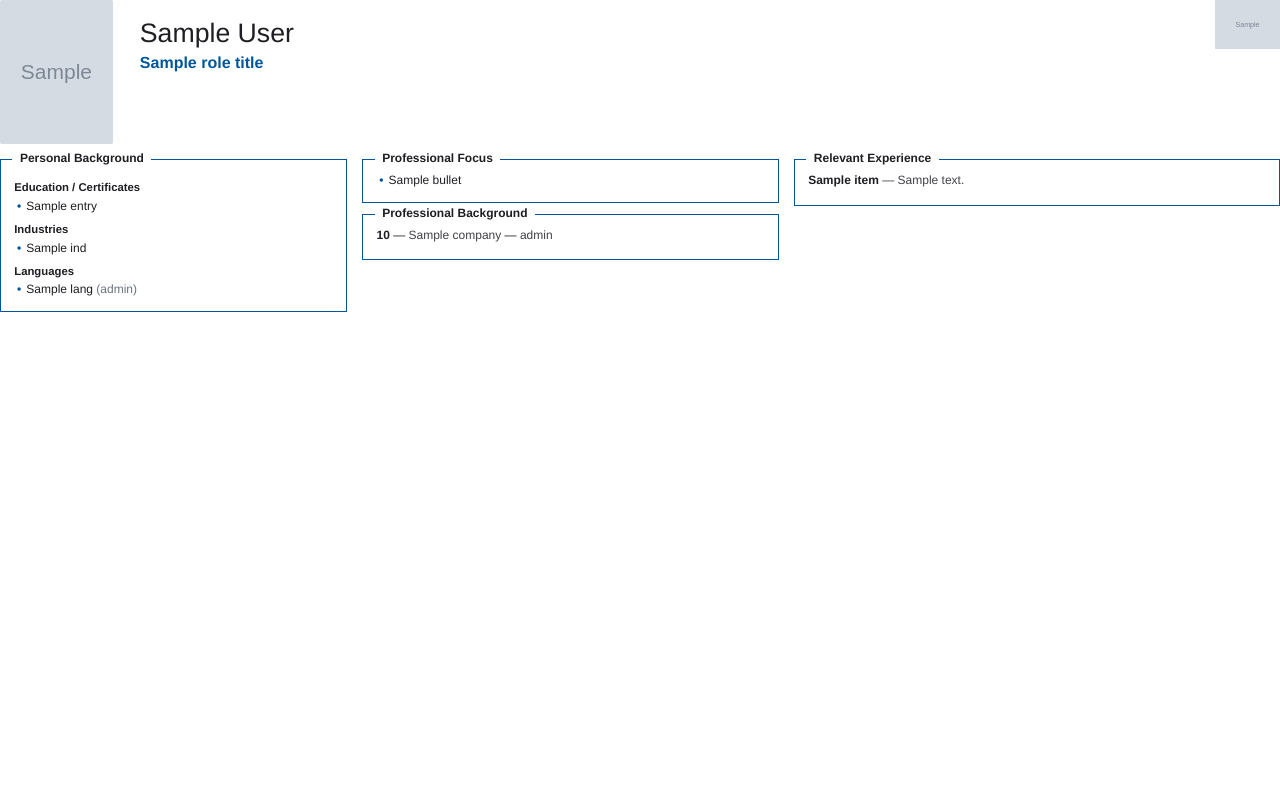
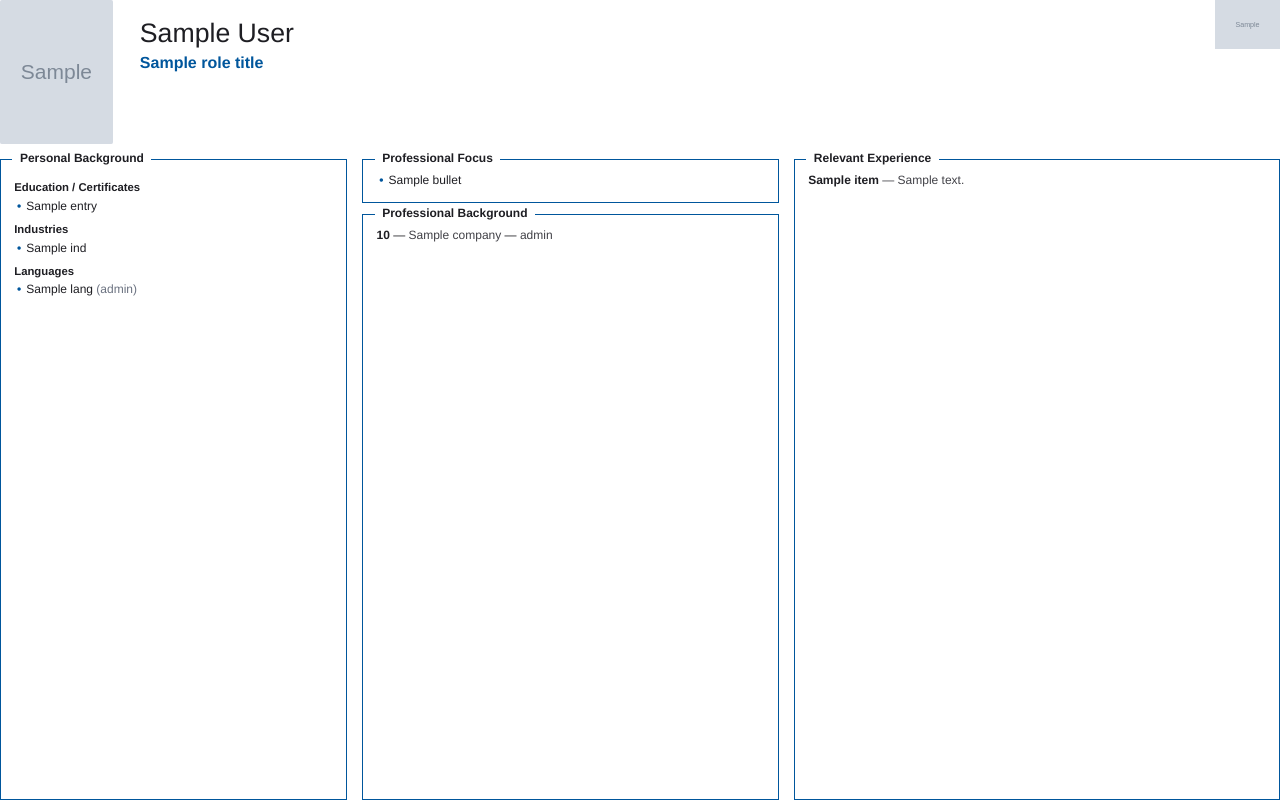
Before and after one commit to zalkardas-source/QCV_Software, a Python web app: template backend/templates/cv_profile.html in a window 1280 px wide. Run offline with Jinja, Linux system fonts and the light colour scheme; the template is opened without the code that fills it: most values are stand-ins (such as "Sample title", 1, 10 or a date in 2020); grey boxes marked "Sample" are stand-in pictures.

Commit message:
fix: one-pager fills the page like BearingPoint reference
User feedback after seeing the Frolov render: boxes look half-empty
because their borders stop where content stops, leaving big white gaps
in the lower half. The BearingPoint reference profiles show borders
running all the way to the page bottom, regardless of content length.

Two fixes in concert:

- LAYOUT: body is now a flex column with html/body height:100%. The
  header is flex:0 0 auto, the 3-col body is flex:1 1 auto. Each column
  is a flex container, and the LAST box in every column flex-grows.
  Effect: Personal Background (left, single box), Relevant Experience
  (right, single box), and Professional Background (middle, last box)
  all stretch their bottom edge to the page footer — the BearingPoint
  signature look.

- MORE CONTENT: caps raised to match BearingPoint density:
    relevant_experience 5 → 7
    professional_background 3 → 5
    professional_focus 5 → 6
  Description truncate 220 → 180 so the extra bullets still fit
  comfortably within ~3 lines each.

The flex layout means borders go to the bottom even for sparse CVs
without faking content — empty space stays inside the box, which is
visually fine because the frame closes the rectangle properly.

Co-Authored-By: Claude Opus 4.7 (1M context) <noreply@anthropic.com>

```diff
--- a/backend/templates/cv_profile.html
+++ b/backend/templates/cv_profile.html
@@ -18,10 +18,15 @@
     html, body {
         margin: 0;
         padding: 0;
+        height: 100%;
         font-family: 'Source Sans Pro', 'Helvetica Neue', Helvetica, Arial, sans-serif;
         color: #1e1e23;
         font-size: 9pt;
         line-height: 1.32;
+    }
+    body {
+        display: flex;
+        flex-direction: column;
     }
 
     /* ── HEADER ─────────────────────────────────────────────── */
@@ -31,6 +36,7 @@
         gap: 7mm;
         padding-bottom: 4mm;
         position: relative;
+        flex: 0 0 auto;
     }
     .header .photo {
         width: 30mm;
@@ -88,12 +94,26 @@
     }
 
     /* ── 3-COLUMN BODY ──────────────────────────────────────── */
+    /* Body fills the remaining page height (after header). Each column is a
+       flex container; the last box in every column stretches to fill the
+       column — that's what makes the BearingPoint look: borders run all the
+       way to the bottom of the page, no matter how much content there is. */
     .body {
+        flex: 1 1 auto;
         display: grid;
         grid-template-columns: 1fr 1.2fr 1.4fr;
         gap: 4mm;
+        min-height: 0;
     }
-    .col { display: flex; flex-direction: column; gap: 3mm; }
+    .col {
+        display: flex;
+        flex-direction: column;
+        gap: 3mm;
+        min-height: 0;
+    }
+    .col > .box:last-child {
+        flex: 1 1 auto;
+    }
 
     /* ── NOTCHED BOX ────────────────────────────────────────── */
     /* NO page-break-inside:avoid here. When the box content overflows,
```
Also changed, not shown: backend/export_pdf.py (+11 -8 lines), tests/test_pdf_redesign.py (+5 -4 lines).
